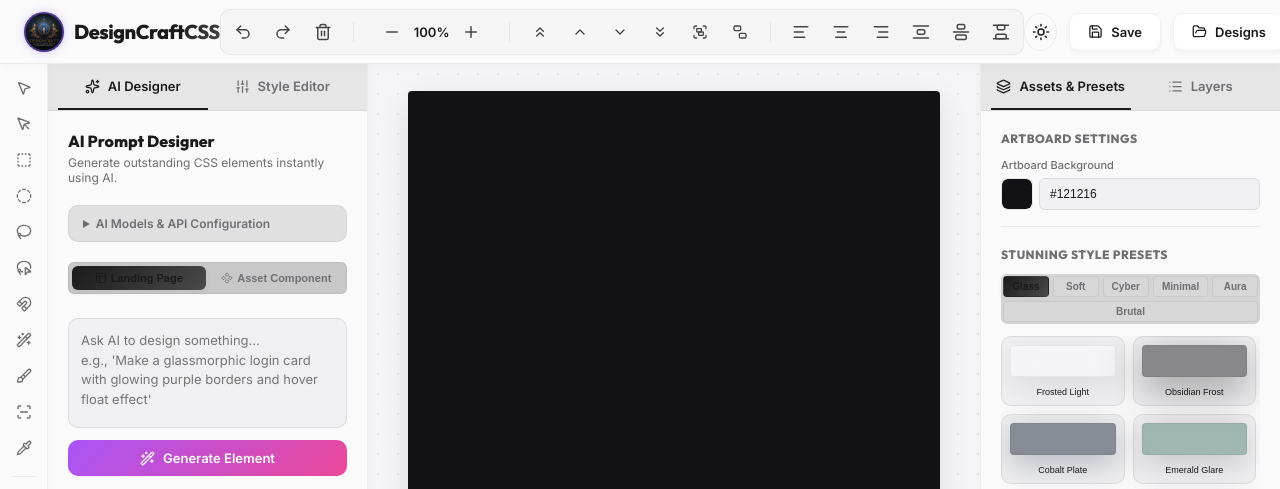
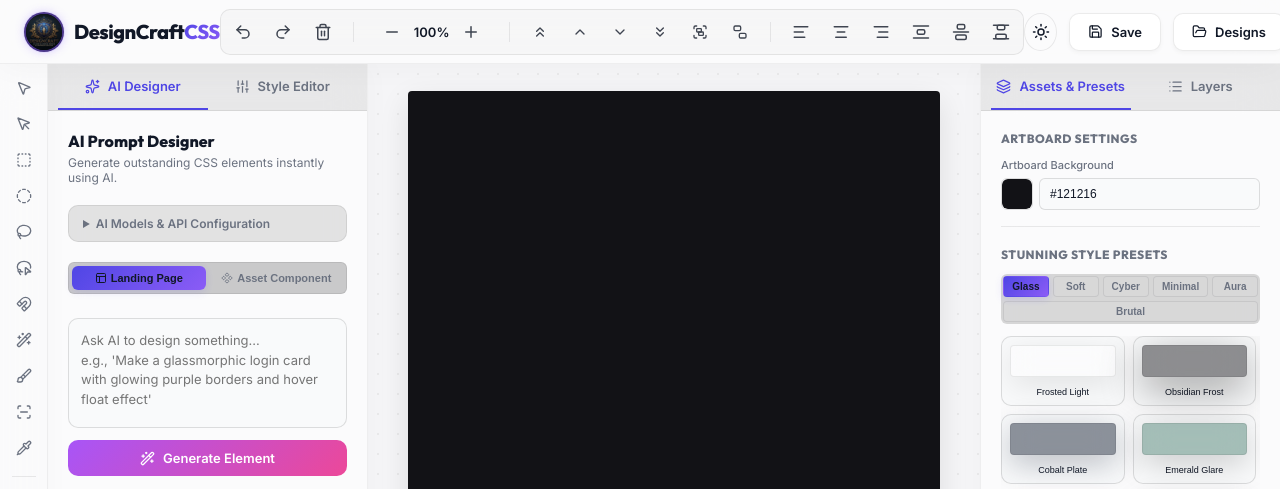
Before and after one commit to sharmashyama1988-eng/designcraft-css, a website: page index.html in a window 1280 px wide. Shown: the top 489 px of the page. Drawn offline with nearby package versions, Linux system fonts and the light colour scheme; no server answers.

Commit message:
style: Apply minimalist liquid frosted glassmorphism UI theme

```diff
--- a/styles.css
+++ b/styles.css
@@ -32,21 +32,30 @@
 /* Light Theme Variables */
 .light-theme {
     --bg-color: #f5f5f7;
-    --panel-bg: #fafafa;
-    --panel-border: rgba(0, 0, 0, 0.06);
-    --input-bg: #f0f0f2;
-    --input-border: rgba(0, 0, 0, 0.08);
-    --input-focus-border: #111827;
-    --text-primary: #1a1a1a;
-    --text-muted: #6e6e73;
-    --text-dark: #000000;
-    --accent-color: #1a1a1a;
-    --accent-glow: rgba(0, 0, 0, 0.05);
-    --accent-gradient: linear-gradient(135deg, #1a1a1a 0%, #4a4a4a 100%);
-    --accent-gradient-hover: linear-gradient(135deg, #000000 0%, #333333 100%);
-    --shadow-sm: 0 2px 8px rgba(0, 0, 0, 0.03);
-    --shadow-md: 0 8px 20px rgba(0, 0, 0, 0.05);
-    --shadow-lg: 0 16px 32px rgba(0, 0, 0, 0.08);
+    --panel-bg: #ffffff;
+    --panel-border: rgba(0, 0, 0, 0.08);
+    --input-bg: #f9fafb;
+    --input-border: rgba(0, 0, 0, 0.12);
+    --input-focus-border: #4f46e5;
+    --text-primary: #111827;
+    --text-muted: #6b7280;
+    --text-dark: #f9fafb;
+    --accent-color: #4f46e5;
+    --accent-glow: rgba(79, 70, 229, 0.15);
+    --accent-gradient: linear-gradient(135deg, #4f46e5 0%, #8b5cf6 100%);
+    --accent-gradient-hover: linear-gradient(135deg, #4338ca 0%, #7c3aed 100%);
+    --shadow-sm: 0 2px 8px rgba(0, 0, 0, 0.05);
+    --shadow-md: 0 8px 20px rgba(0, 0, 0, 0.08);
+    --shadow-lg: 0 16px 32px rgba(0, 0, 0, 0.12);
+}
+
+.light-theme body {
+    background-color: #f0f2f5;
+    background-image:
+        radial-gradient(at 0% 0%, hsla(253,16%,7%,0.03) 0, transparent 50%),
+        radial-gradient(at 50% 0%, hsla(225,39%,30%,0.03) 0, transparent 50%),
+        radial-gradient(at 100% 0%, hsla(339,49%,30%,0.03) 0, transparent 50%);
+    background-attachment: fixed;
 }
 
 /* Base resets & styles */
@@ -94,14 +103,16 @@ body {
 /* Navbar */
 .navbar {
     height: 64px;
-    background-color: var(--panel-bg);
-    border-bottom: 1px solid var(--panel-border);
+    background-color: rgba(255, 255, 255, 0.6); /* Liquid Glass */
+    backdrop-filter: blur(24px);
+    -webkit-backdrop-filter: blur(24px);
+    border-bottom: 1px solid rgba(0, 0, 0, 0.05);
     display: flex;
     align-items: center;
     justify-content: space-between;
     padding: 0 24px;
     z-index: 100;
-    box-shadow: var(--shadow-sm);
+    box-shadow: 0 4px 30px rgba(0, 0, 0, 0.03);
 }
 
 .navbar-brand {
@@ -259,11 +270,13 @@ body {
     position: absolute;
     top: 100%;
     left: 0;
-    background-color: var(--panel-bg);
-    border: 1px solid var(--panel-border);
+    background-color: rgba(255, 255, 255, 0.7); /* Liquid Glass Dropdown */
+    backdrop-filter: blur(24px) saturate(150%);
+    -webkit-backdrop-filter: blur(24px) saturate(150%);
+    border: 1px solid rgba(255, 255, 255, 0.5);
     min-width: 160px;
     border-radius: var(--border-radius-md);
-    box-shadow: var(--shadow-lg);
+    box-shadow: 0 10px 40px rgba(0, 0, 0, 0.08);
     z-index: 1000;
     margin-top: 8px;
     padding: 6px;
@@ -443,14 +456,16 @@ body {
 /* Sidebar Toolbox (Photoshop Style) */
 .sidebar-toolbox {
     width: 48px;
-    background-color: var(--panel-bg);
-    border-right: 1px solid var(--panel-border);
+    background-color: rgba(255, 255, 255, 0.5); /* Frosted Glass */
+    backdrop-filter: blur(20px);
+    -webkit-backdrop-filter: blur(20px);
+    border-right: 1px solid rgba(0, 0, 0, 0.05);
     display: flex;
     flex-direction: column;
     align-items: center;
     padding: 8px 0;
     z-index: 20;
-    box-shadow: var(--shadow-sm);
+    box-shadow: 4px 0 24px rgba(0, 0, 0, 0.02);
     overflow-y: auto;
     overflow-x: hidden;
     transition: width 0.3s cubic-bezier(0.25, 1, 0.5, 1);
@@ -601,18 +616,21 @@ body {
 /* Sidebars Base */
 .sidebar-left, .sidebar-right {
     width: 320px;
-    background-color: var(--panel-bg);
-    border-right: 1px solid var(--panel-border);
+    background-color: rgba(255, 255, 255, 0.6); /* Translucent */
+    backdrop-filter: blur(24px);
+    -webkit-backdrop-filter: blur(24px);
+    border-right: 1px solid rgba(0, 0, 0, 0.05);
     display: flex;
     flex-direction: column;
     z-index: 10;
-    box-shadow: var(--shadow-sm);
+    box-shadow: 4px 0 24px rgba(0, 0, 0, 0.02);
 }
 
 .sidebar-right {
     width: 300px;
     border-right: none;
-    border-left: 1px solid var(--panel-border);
+    border-left: 1px solid rgba(0, 0, 0, 0.05);
+    box-shadow: -4px 0 24px rgba(0, 0, 0, 0.02);
 }
 
 .sidebar-tabs {
```
